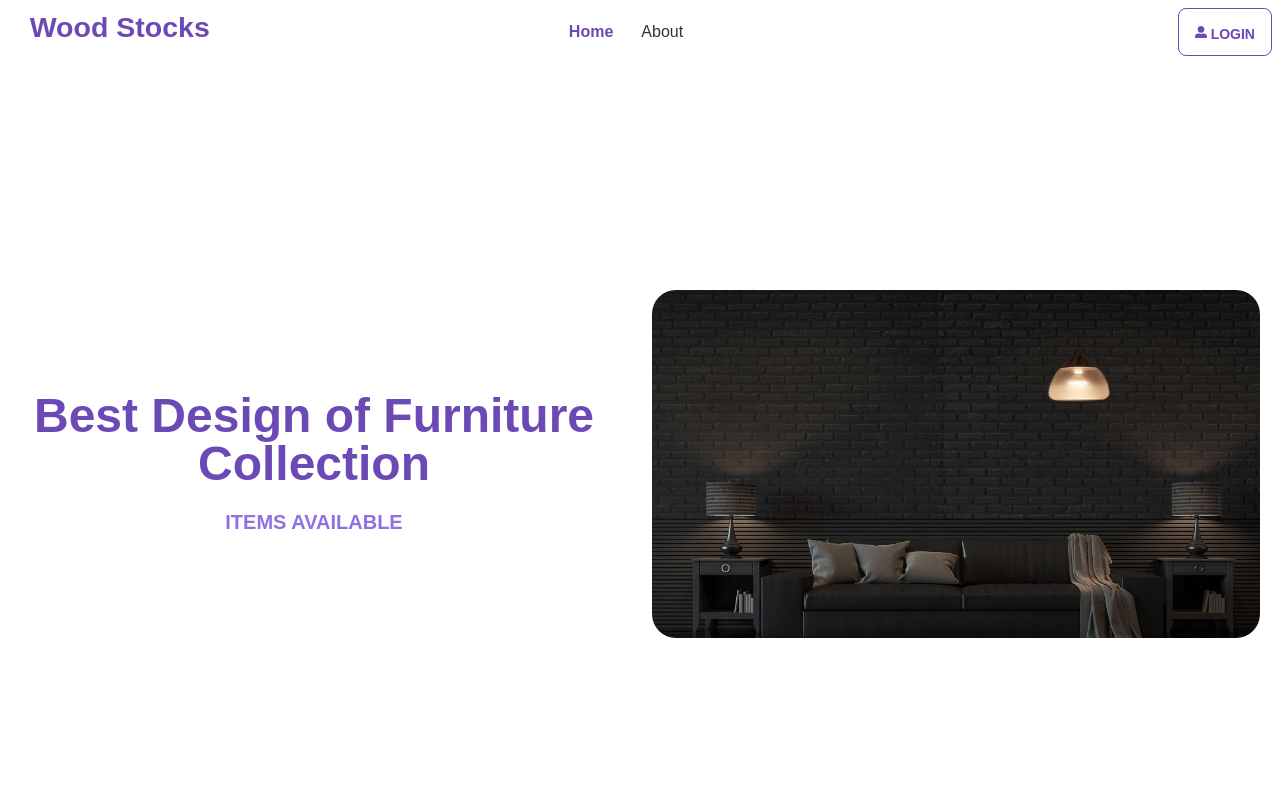
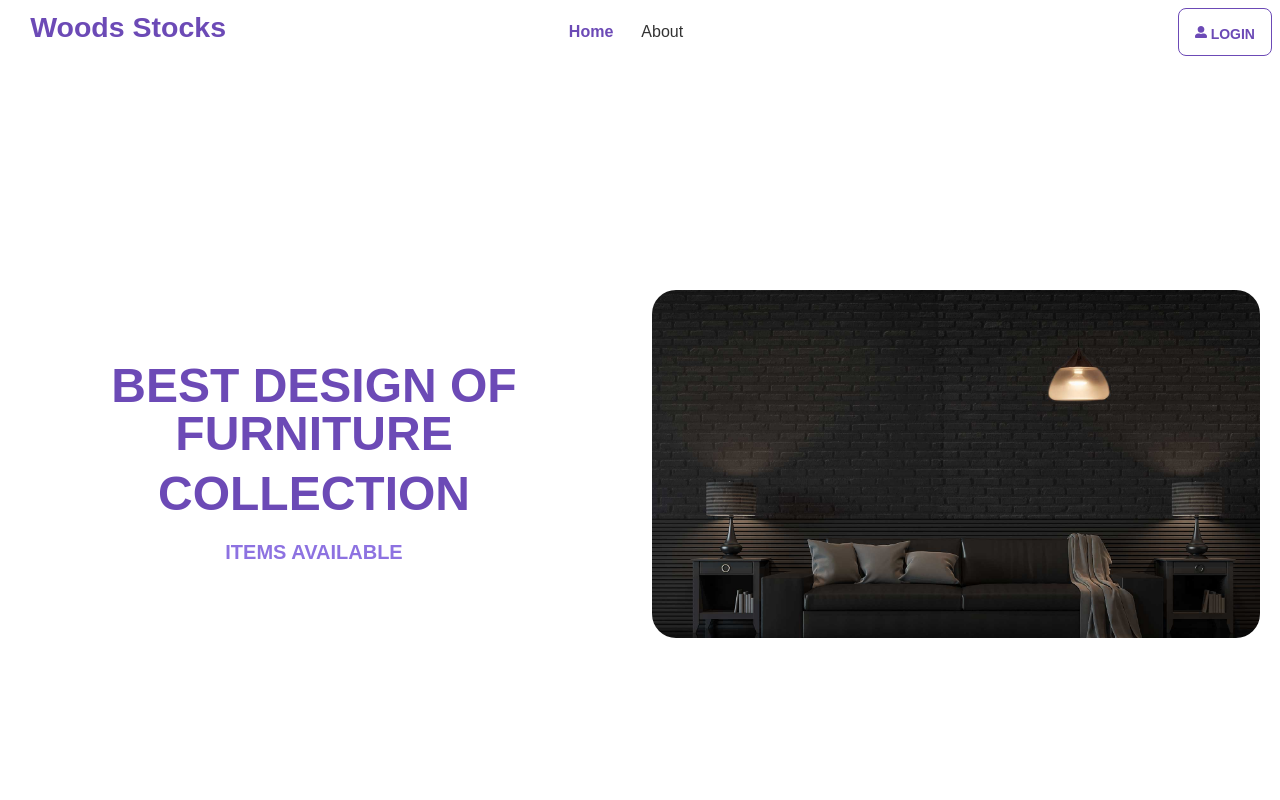
Before and after one commit to golamrabbani93/wood-stocks, a React (Create React App) app: page / in a window 1280 px wide. Shown: the top 800 px of the page. Built offline with nearby package versions, Linux system fonts and the light colour scheme; no server answers.

Commit message:
change title name and some css

```diff
--- a/public/index.html
+++ b/public/index.html
@@ -21,7 +21,7 @@
       work correctly both with client-side routing and a non-root public URL.
       Learn how to configure a non-root public URL by running `npm run build`.
     -->
-		<title>React App</title>
+		<title>Home | Woods Stocks</title>
 	</head>
 	<body>
 		<noscript>You need to enable JavaScript to run this app.</noscript>
--- a/src/pages/Home/Home/Banner/Banner.js
+++ b/src/pages/Home/Home/Banner/Banner.js
@@ -11,7 +11,10 @@ const Banner = () => {
 		<div className="">
 			<div className=" grid grid-cols-2 gap-6 h-screen justify-center items-center">
 				<div className="flex flex-col justify-center items-center h-full">
-					<h2 className="text-primary font-bold text-5xl">Best Design of Furniture Collection</h2>
+					<h2 className="text-primary font-bold text-5xl uppercase">
+						Best Design of Furniture
+						<span className="block mt-3">Collection</span>
+					</h2>
 					<h3 className="text-secondary font-bold text-xl mt-5">ITEMS AVAILABLE</h3>
 				</div>
 				<div className="images mr-5">
--- a/src/pages/Home/Home/Home/Home.js
+++ b/src/pages/Home/Home/Home/Home.js
@@ -4,7 +4,7 @@ import Banner from '../Banner/Banner';
 import Products from '../Products/Products';
 
 const Home = () => {
-	UseTitle('Home | Wood Stocks');
+	UseTitle('Home | Woods Stocks');
 	return (
 		<div>
 			<Banner></Banner>
--- a/src/pages/Shared/Login/Login.js
+++ b/src/pages/Shared/Login/Login.js
@@ -5,7 +5,7 @@ import {Link, useNavigate} from 'react-router-dom';
 import {AuthContext} from '../../../Context/AuthProvider';
 import UseTitle from '../../../hooks/UseTitle';
 const Login = () => {
-	UseTitle('Login | Wood Stocks');
+	UseTitle('Login | Woods Stocks');
 	const {LoginUser} = useContext(AuthContext);
 	const {
 		register,
--- a/src/pages/Shared/Navbar/Navbar.js
+++ b/src/pages/Shared/Navbar/Navbar.js
@@ -56,14 +56,14 @@ const Navbar = () => {
 						to={'/'}
 						className="btn text-center hidden md:block btn-ghost hover:bg-transparent text-primary font-extrabold normal-case text-3xl"
 					>
-						Wood Stocks
+						Woods Stocks
 					</Link>
 				</div>
 				<Link
 					to={'/'}
 					className="btn text-center normal-case hover:bg-transparent text-primary font-extrabold md:hidden text-xl"
 				>
-					Wood Stock
+					Woods Stock
 				</Link>
 				<div className="navbar-center hidden lg:flex">
 					<ul className="menu menu-horizontal p-0">{navItems}</ul>
--- a/src/pages/Shared/SignUp/SignUp.js
+++ b/src/pages/Shared/SignUp/SignUp.js
@@ -5,7 +5,7 @@ import {Link} from 'react-router-dom';
 import {AuthContext} from '../../../Context/AuthProvider';
 import UseTitle from '../../../hooks/UseTitle';
 const SignUp = () => {
-	UseTitle('Signup | Wood Stocks');
+	UseTitle('Signup | Woods Stocks');
 	const {createUser, userUpdate} = useContext(AuthContext);
 	const {
 		register,
```
